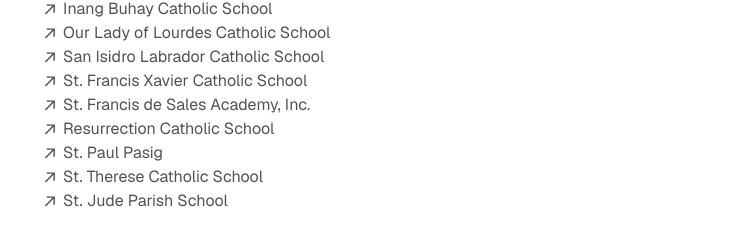
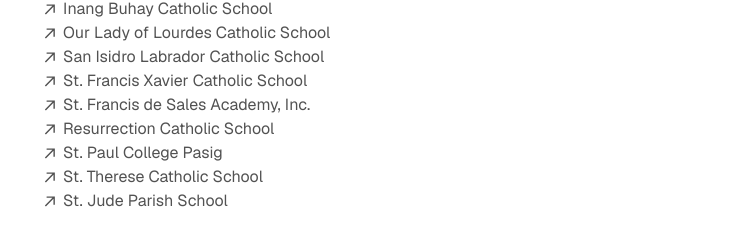
Before and after one commit to isaacdarcilla/isaacdarcilla.com, a Next.js app: page /project in a window 1280 px wide. Shown: the part 1791-2022 px from the top of the page, without its empty margins (272-1006 px from the left). Built offline with nearby package versions, Linux system fonts and the light colour scheme.

Commit message:
fix: projects

```diff
--- a/app/project/page.tsx
+++ b/app/project/page.tsx
@@ -46,7 +46,7 @@
   },
   {
     name: "SchoolAide",
-    description: "SchoolAide stands as a dedicated Software as a Service platform meticulously designed to meet the unique requirements of both public and private schools in the Philippines. It serves as a catalyst, streamlining administrative tasks and elevating the overall efficiency of educational institutions. In my capacity as the Lead Developer for this project, I spearheaded a team of two members, overseeing the project from its initial planning stages to deployment. Currently, SchoolAide is actively utilized by 16 schools across the Philippines, benefiting over 20,000 faculties and students. The platform has successfully become an integral tool in the educational landscape, contributing to the seamless operation of schools and enhancing the academic experience for both educators and learners. Below are the links to all the schools that uses this project.",
+    description: "SchoolAide stands as a dedicated Software as a Service platform meticulously designed to meet the unique requirements of both public and private schools in the Philippines. It serves as a catalyst, streamlining administrative tasks and elevating the overall efficiency of educational institutions. In my capacity as the Lead Developer for this project, I spearheaded a team of two members, overseeing the project from its initial planning stages to deployment. Currently, SchoolAide is actively utilized by 16 schools across the Philippines, benefiting over 20,000 faculties and students. The platform has successfully become an integral tool in the educational landscape, contributing to the seamless operation of schools and enhancing the academic experience for both educators and learners. Below are the links to all the schools that uses this project:",
     location: "Rakso Creative Technology, Inc., Philippines",
     link: "https://app.schoolaide.xyz/",
     links: [
@@ -104,7 +104,7 @@
       },
       {
         "domain": "https://schoolaide.spcpasig.edu.ph",
-        "sub_domain": "St. Paul Pasig"
+        "sub_domain": "St. Paul College Pasig"
       },
       {
         "domain": "https://stcs.schoolaide.xyz",
```
